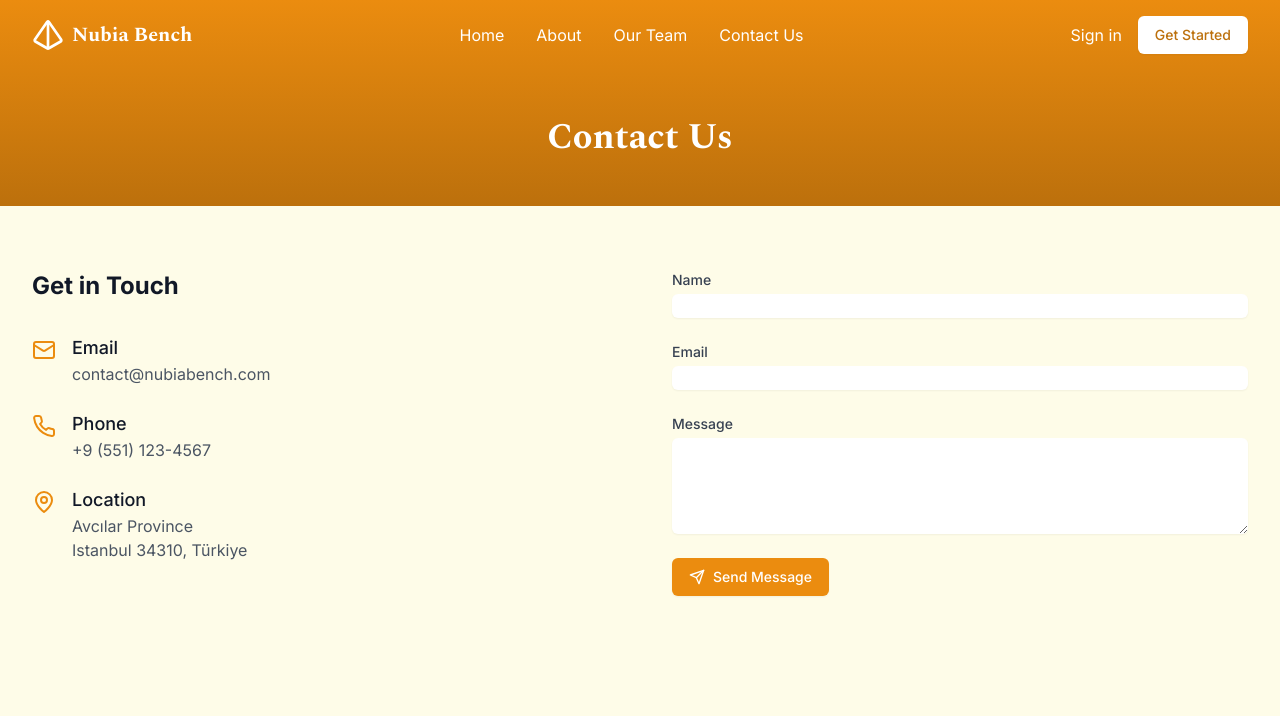
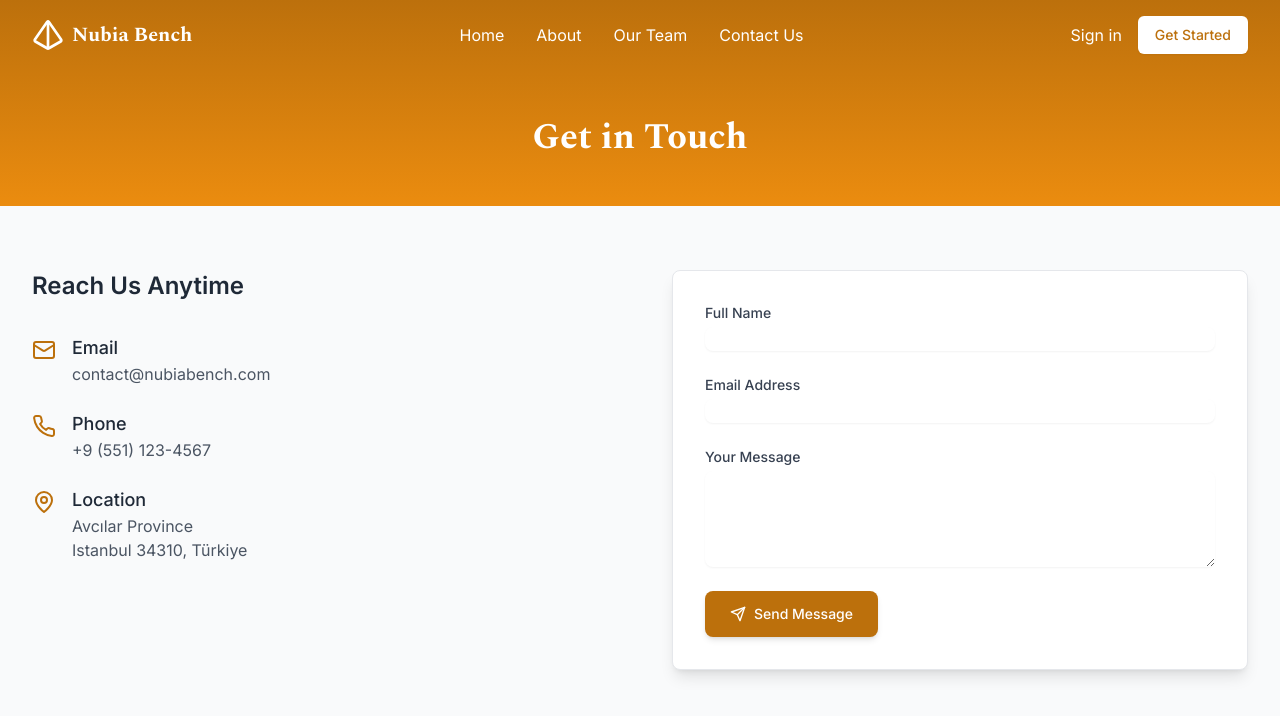
Before and after one commit to MosabAboidrees/Nubia-Bench---Portfolio-Project, a React (Vite) app: page /contact in a window 1280 px wide. Shown: the top 716 px of the page. Built offline with nearby package versions, Linux system fonts and the light colour scheme.

Commit message:
contact us page refinements

```diff
--- a/src/pages/landing/Contact.tsx
+++ b/src/pages/landing/Contact.tsx
@@ -14,86 +14,90 @@ export default function Contact() {
   };
 
   return (
-    <div className="min-h-screen bg-sand-50">
-      <header className="bg-gradient-to-b from-primary-500 to-primary-600">
+    <div className="min-h-screen bg-gray-50">
+      <header className="bg-gradient-to-b from-primary-600 to-primary-500">
         <Navigation />
         <div className="max-w-7xl mx-auto px-4 sm:px-6 lg:px-8 py-12">
-          <h1 className="text-4xl font-display font-bold text-white text-center">Contact Us</h1>
+          <h1 className="text-4xl font-display font-extrabold text-white text-center">
+            Get in Touch
+          </h1>
         </div>
       </header>
 
       <main className="max-w-7xl mx-auto px-4 sm:px-6 lg:px-8 py-16">
         <div className="grid grid-cols-1 md:grid-cols-2 gap-16">
+          {/* Contact Information Section */}
           <div>
-            <h2 className="text-2xl font-bold text-gray-900 mb-8">Get in Touch</h2>
+            <h2 className="text-2xl font-semibold text-gray-800 mb-8">Reach Us Anytime</h2>
             <div className="space-y-6">
               <div className="flex items-start">
-                <Mail className="h-6 w-6 text-primary-500 mt-1" />
+                <Mail className="h-6 w-6 text-primary-600 mt-1" />
                 <div className="ml-4">
-                  <h3 className="text-lg font-medium text-gray-900">Email</h3>
+                  <h3 className="text-lg font-medium text-gray-800">Email</h3>
                   <p className="text-gray-600">contact@nubiabench.com</p>
                 </div>
               </div>
               <div className="flex items-start">
-                <Phone className="h-6 w-6 text-primary-500 mt-1" />
+                <Phone className="h-6 w-6 text-primary-600 mt-1" />
                 <div className="ml-4">
-                  <h3 className="text-lg font-medium text-gray-900">Phone</h3>
+                  <h3 className="text-lg font-medium text-gray-800">Phone</h3>
                   <p className="text-gray-600">+9 (551) 123-4567</p>
                 </div>
               </div>
               <div className="flex items-start">
-                <MapPin className="h-6 w-6 text-primary-500 mt-1" />
+                <MapPin className="h-6 w-6 text-primary-600 mt-1" />
                 <div className="ml-4">
-                  <h3 className="text-lg font-medium text-gray-900">Location</h3>
+                  <h3 className="text-lg font-medium text-gray-800">Location</h3>
                   <p className="text-gray-600">Avcılar Province<br />Istanbul 34310, Türkiye</p>
                 </div>
               </div>
             </div>
           </div>
 
-          <div>
+          {/* Contact Form Section */}
+          <div className="bg-white p-8 rounded-lg shadow-lg border border-gray-200">
             <form onSubmit={handleSubmit} className="space-y-6">
               <div>
                 <label htmlFor="name" className="block text-sm font-medium text-gray-700">
-                  Name
+                  Full Name
                 </label>
                 <input
                   type="text"
                   id="name"
                   required
-                  className="mt-1 block w-full rounded-md border-gray-300 shadow-sm focus:border-primary-500 focus:ring-primary-500"
+                  className="mt-1 block w-full rounded-lg border-gray-300 shadow-sm focus:border-primary-500 focus:ring-primary-500"
                 />
               </div>
               <div>
                 <label htmlFor="email" className="block text-sm font-medium text-gray-700">
-                  Email
+                  Email Address
                 </label>
                 <input
                   type="email"
                   id="email"
                   required
-                  className="mt-1 block w-full rounded-md border-gray-300 shadow-sm focus:border-primary-500 focus:ring-primary-500"
+                  className="mt-1 block w-full rounded-lg border-gray-300 shadow-sm focus:border-primary-500 focus:ring-primary-500"
                 />
               </div>
               <div>
                 <label htmlFor="message" className="block text-sm font-medium text-gray-700">
-                  Message
+                  Your Message
                 </label>
                 <textarea
                   id="message"
                   rows={4}
                   required
-                  className="mt-1 block w-full rounded-md border-gray-300 shadow-sm focus:border-primary-500 focus:ring-primary-500"
+                  className="mt-1 block w-full rounded-lg border-gray-300 shadow-sm focus:border-primary-500 focus:ring-primary-500"
                 />
               </div>
               <button
                 type="submit"
                 disabled={formStatus !== 'idle'}
-                className="inline-flex items-center px-4 py-2 border border-transparent rounded-md shadow-sm text-sm font-medium text-white bg-primary-500 hover:bg-primary-600 focus:outline-none focus:ring-2 focus:ring-offset-2 focus:ring-primary-500 disabled:opacity-50"
+                className="inline-flex items-center px-6 py-3 border border-transparent rounded-lg shadow-md text-sm font-medium text-white bg-primary-600 hover:bg-primary-700 focus:outline-none focus:ring-2 focus:ring-offset-2 focus:ring-primary-500 disabled:opacity-50"
               >
                 {formStatus === 'sending' ? (
                   <>
-                    <svg className="animate-spin -ml-1 mr-2 h-4 w-4 text-white" xmlns="http://www.w3.org/2000/svg" fill="none" viewBox="0 0 24 24">
+                    <svg className="animate-spin -ml-1 mr-2 h-5 w-5 text-white" xmlns="http://www.w3.org/2000/svg" fill="none" viewBox="0 0 24 24">
                       <circle className="opacity-25" cx="12" cy="12" r="10" stroke="currentColor" strokeWidth="4"></circle>
                       <path className="opacity-75" fill="currentColor" d="M4 12a8 8 0 018-8V0C5.373 0 0 5.373 0 12h4zm2 5.291A7.962 7.962 0 014 12H0c0 3.042 1.135 5.824 3 7.938l3-2.647z"></path>
                     </svg>
```
